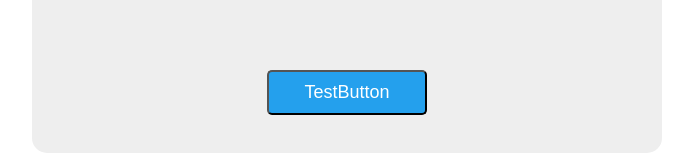
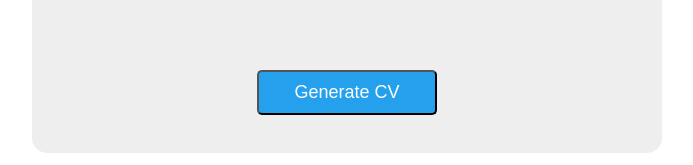
Before and after one commit to UnosquareBelfast/CVGenerator, a React app: page / in a window 1280 px wide. Shown: the part 505-670 px from the top of the page, without its empty margins (293-986 px from the left). Built offline with nearby package versions, Linux system fonts and the light colour scheme.

Commit message:
Add Generate CV Button

```diff
--- /dev/null
+++ b/src/components/GenerateCVButton/container.js
@@ -0,0 +1,18 @@
+import React from 'react';
+
+export default Wrapped =>
+  class extends React.Component {
+    isDisabled = () => {
+      // logic added in next PR
+      return false;
+    };
+
+    handleOnClick = () => {
+      // logic added in next PR
+      console.log('click');
+    };
+
+    render() {
+      return <Wrapped disabled={this.isDisabled()} handleClick={() => this.handleOnClick()} />;
+    }
+  };
--- /dev/null
+++ b/src/components/GenerateCVButton/index.js
@@ -0,0 +1,16 @@
+import React from 'react';
+import { PropTypes as PT } from 'prop-types';
+import container from './container';
+
+import Button from '../common/Button';
+
+const GenerateButton = ({ disabled, handleClick }) => {
+  return <Button value="Generate CV" disabled={disabled} type="submit" handleClick={handleClick} />;
+};
+
+export default container(GenerateButton);
+
+GenerateButton.propTypes = {
+  disabled: PT.bool.isRequired,
+  handleClick: PT.func.isRequired,
+};
--- a/src/components/common/Button/container.js
+++ /dev/null
@@ -1,28 +0,0 @@
-import React from 'react';
-import { PropTypes as PT } from 'prop-types';
-
-export default Wrapped =>
-  class extends React.Component {
-    static propTypes = {
-      value: PT.string.isRequired,
-      disabled: PT.bool.isRequired,
-      type: PT.oneOf(['submit', 'button']).isRequired,
-    };
-
-    handleOnClick = () => {
-      console.log('clicked');
-    };
-
-    render() {
-      const { value, disabled, type } = this.props;
-
-      return (
-        <Wrapped
-          value={value}
-          disabled={disabled}
-          handleClick={() => this.handleOnClick()}
-          type={type}
-        />
-      );
-    }
-  };
--- a/src/components/common/Button/index.js
+++ b/src/components/common/Button/index.js
@@ -1,6 +1,5 @@
 import React from 'react';
 import { PropTypes as PT } from 'prop-types';
-import container from './container';
 import { StyledButton } from './styled';
 
 const Button = ({ value, disabled, handleClick, type }) => {
@@ -21,4 +20,4 @@ Button.propTypes = {
   type: PT.oneOf(['submit', 'button']).isRequired,
 };
 
-export default container(Button);
+export default Button;
--- a/src/components/common/Button/styled.js
+++ b/src/components/common/Button/styled.js
@@ -9,6 +9,10 @@ export const StyledButton = styled.button`
   font-size: 18px;
   margin: 38px;
   padding: 10px 35px;
+
+  :disabled {
+    opacity: 0.5;
+  }
 `;
 
 export default StyledButton;
--- a/src/pages/Selector/index.jsx
+++ b/src/pages/Selector/index.jsx
@@ -1,6 +1,8 @@
 import React from 'react';
-import { Select, Button } from 'Common';
+import { Select } from 'Common';
+
 import mockDataForSelect from 'Utilities';
+import GenerateButton from '../../components/GenerateCVButton';
 import container from './container';
 
 import StyledPage from './styled';
@@ -33,7 +35,7 @@ const Selector = () => (
         isDisabled={false}
         options={mockDataForSelect.templates}
       />
-      <Button value="TestButton" disabled={false} type="submit" />
+      <GenerateButton />
     </div>
   </StyledPage>
 );
```
